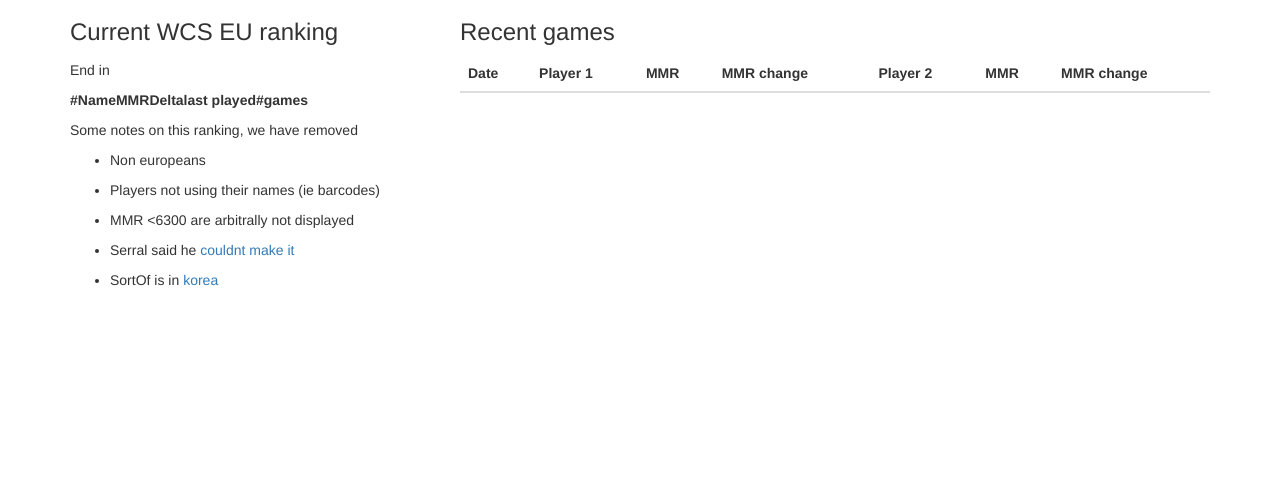
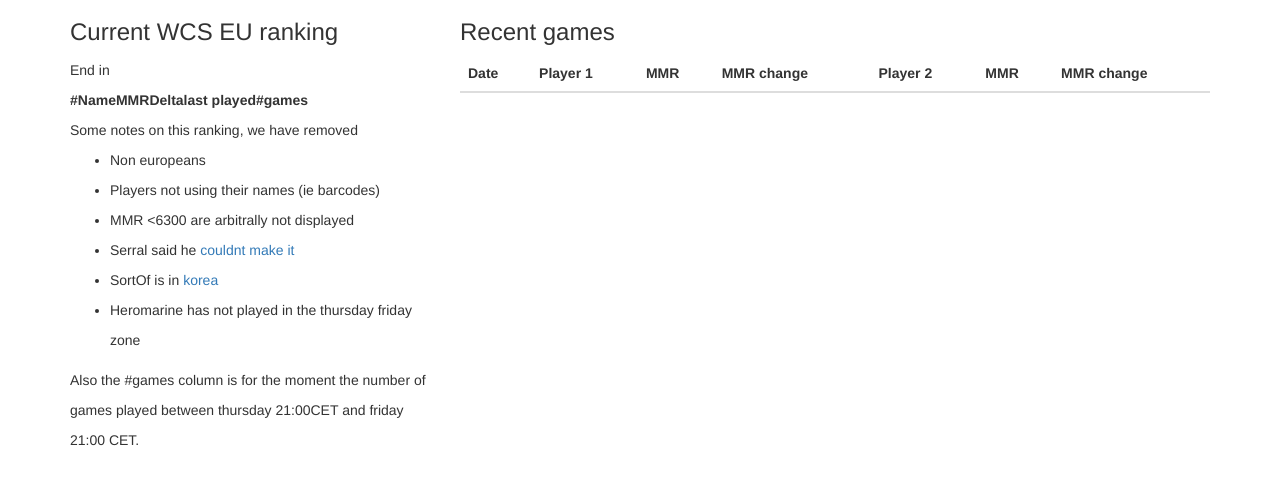
Before and after one commit to NicolasNin/sc2stalk, a Django app: template web/starcraftstalk/starcraftHistory/templates/starcraftHistory/wcs2.html in a window 1280 px wide. Shown: the part 91-576 px from the top of the page. Run offline with Django 3.2, Linux system fonts and the light colour scheme; the template is opened without the code that fills it, so the values that code supplies are empty; some libraries are stand-ins or nearby versions.

Commit message:
wcs heromarine

```diff
--- a/web/starcraftstalk/starcraftHistory/templates/starcraftHistory/wcs2.html
+++ b/web/starcraftstalk/starcraftHistory/templates/starcraftHistory/wcs2.html
@@ -50,7 +50,10 @@
   <li>SortOf is in <a href="https://twitter.com/SortOfSC/status/842430409648537601">
  korea
    </a></li>
+   <li>Heromarine has not played in the thursday friday zone</li>
 </ul>
+Also the #games column is for the moment the number of games played between thursday 21:00CET
+and friday 21:00 CET.
   </div>
 
   <div class="col-lg-8">
```
